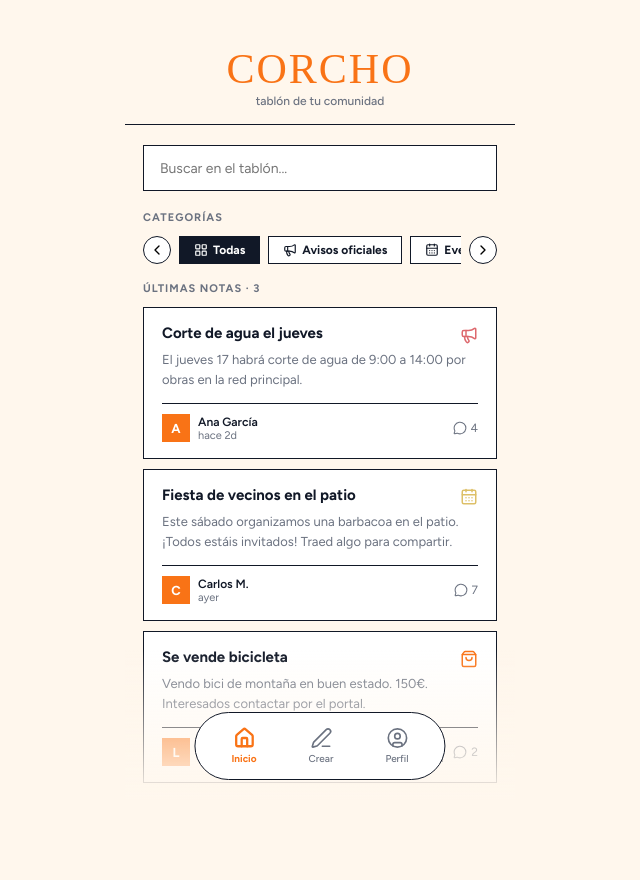
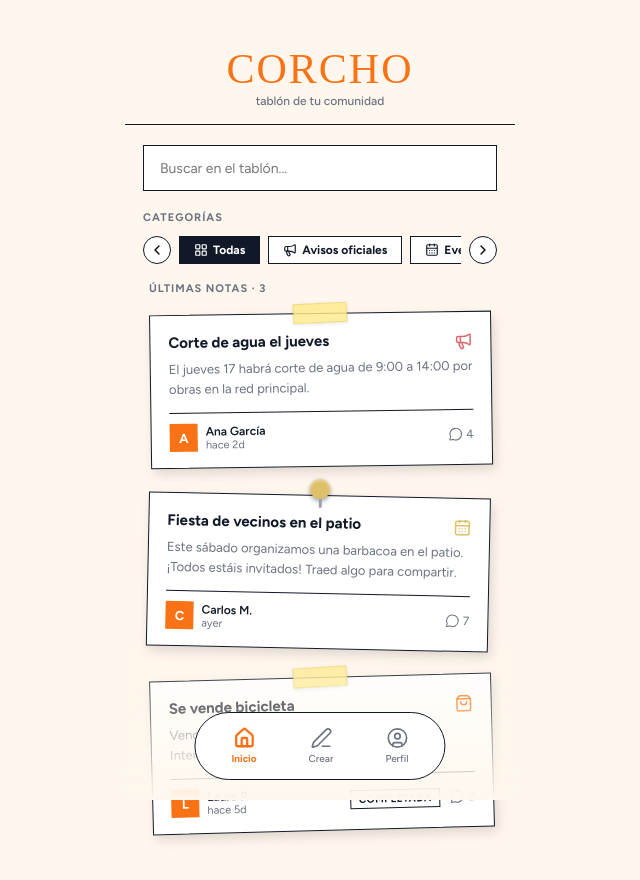
Before and after one commit to DanielVeraMunoz/CorchoApiFront, a React (Vite) app: page /dashboard in a window 1280 px wide. Shown: the top 880 px of the page, without its empty margins (320-960 px from the left). Built offline with nearby package versions, Linux system fonts and the light colour scheme; a web font is replaced by a local one.

Commit message:
Add cork style with rotate and pins in notes, more funny

```diff
--- a/src/components/NoteCard.jsx
+++ b/src/components/NoteCard.jsx
@@ -12,6 +12,12 @@ const CATEGORY_CONFIG = {
 };
 
 const DEFAULT_CONFIG = { Icon: LayoutGrid, color: '#6B7280' };
+
+// Rotaciones suaves — 5 valores distintos, se asignan por id % 5
+const ROTATIONS = [-2, -0.8, 1.2, -1.5, 0.5];
+
+// Tipo de decoración — se asigna por id % 2
+const DECORATION_TYPES = ['pin', 'tape'];
 
 function timeAgo(dateString) {
   const now = new Date();
@@ -29,21 +35,82 @@ export default function NoteCard({ note, onClick }) {
   const categoryName = note.category?.name;
   const { Icon: CategoryIcon, color: categoryColor } = CATEGORY_CONFIG[categoryName] || DEFAULT_CONFIG;
 
+  const rotation = ROTATIONS[note.id % ROTATIONS.length];
+  const decorationType = DECORATION_TYPES[note.id % DECORATION_TYPES.length];
+
   return (
     <div
       onClick={onClick}
       style={{
+        position: 'relative',
+        marginTop: '18px',
+        marginBottom: '28px',
+        transform: `rotate(${rotation}deg)`,
+        transformOrigin: 'center top',
+        cursor: 'pointer',
+      }}
+    >
+
+      {/* Chincheta */}
+      {decorationType === 'pin' && (
+        <div style={{
+          position: 'absolute',
+          top: '-16px',
+          left: '50%',
+          transform: 'translateX(-50%)',
+          zIndex: 2,
+          display: 'flex',
+          flexDirection: 'column',
+          alignItems: 'center',
+        }}>
+          {/* Cabeza de la chincheta */}
+          <div style={{
+            width: '20px',
+            height: '20px',
+            borderRadius: '50%',
+            backgroundColor: categoryColor,
+            boxShadow: `0 2px 5px rgba(0,0,0,0.4), inset 0 2px 3px rgba(255,255,255,0.35)`,
+          }} />
+          {/* Vástago */}
+          <div style={{
+            width: '3px',
+            height: '9px',
+            backgroundColor: '#9CA3AF',
+            borderRadius: '0 0 2px 2px',
+          }} />
+        </div>
+      )}
+
+      {/* Celo / Tape */}
+      {decorationType === 'tape' && (
+        <div style={{
+          position: 'absolute',
+          top: '-10px',
+          left: '50%',
+          transform: 'translateX(-50%) rotate(-2deg)',
+          width: '54px',
+          height: '20px',
+          backgroundColor: 'rgba(255, 235, 140, 0.82)',
+          border: '1px solid rgba(180, 150, 30, 0.2)',
+          zIndex: 2,
+          boxShadow: '0 1px 4px rgba(0,0,0,0.1)',
+        }} />
+      )}
+
+      {/* Tarjeta */}
+      <div
+        style={{
           backgroundColor: 'var(--color-white)',
           border: '1px solid var(--color-border)',
-        padding: '16px 18px',
-        marginBottom: '10px',
-        cursor: 'pointer',
-        transition: 'border-color 0.15s',
+          padding: '18px 18px 16px',
+          boxShadow: '3px 5px 12px rgba(0,0,0,0.13)',
+          transition: 'box-shadow 0.15s',
         }}
-      onMouseEnter={(e) => e.currentTarget.style.borderColor = 'var(--color-accent)'}
-      onMouseLeave={(e) => e.currentTarget.style.borderColor = 'var(--color-border)'}
+        onMouseEnter={(e) => e.currentTarget.style.boxShadow = '5px 7px 16px rgba(0,0,0,0.2)'}
+        onMouseLeave={(e) => e.currentTarget.style.boxShadow = '3px 5px 12px rgba(0,0,0,0.13)'}
       >
-      {/* Title row + category icon */}
+
+        {/* Título + icono categoría */}
         <div style={{ display: 'flex', alignItems: 'flex-start', justifyContent: 'space-between', gap: '10px', marginBottom: '6px' }}>
           <p style={{ fontSize: '15px', fontWeight: '700', color: 'var(--color-text)', lineHeight: '1.3', flex: 1 }}>
             {note.title}
@@ -51,7 +118,7 @@ export default function NoteCard({ note, onClick }) {
           <CategoryIcon size={18} color={categoryColor} strokeWidth={2} style={{ flexShrink: 0, marginTop: '2px' }} />
         </div>
 
-      {/* Description */}
+        {/* Descripción */}
         <p style={{
           fontSize: '13px',
           color: 'var(--color-text-muted)',
@@ -65,7 +132,7 @@ export default function NoteCard({ note, onClick }) {
           {note.description}
         </p>
 
-      {/* Divider */}
+        {/* Separador */}
         <div style={{ borderTop: '1px solid var(--color-border)', marginBottom: '10px' }} />
 
         {/* Footer */}
@@ -115,6 +182,8 @@ export default function NoteCard({ note, onClick }) {
             </span>
           </div>
         </div>
+
+      </div>
     </div>
   );
 }
--- a/src/pages/Dashboard.jsx
+++ b/src/pages/Dashboard.jsx
@@ -94,7 +94,7 @@ export default function Dashboard() {
         onSelect={setSelectedCategory}
       />
 
-      <div style={{ padding: '0 18px' }}>
+      <div style={{ padding: '0 24px' }}>
         <p style={{ fontSize: '11px', fontWeight: '700', color: 'var(--color-text-muted)', textTransform: 'uppercase', letterSpacing: '1px', marginBottom: '12px' }}>
           Últimas notas · {filteredNotes.length}
         </p>
```
Lines whose indentation alone changed are shown as unchanged.
